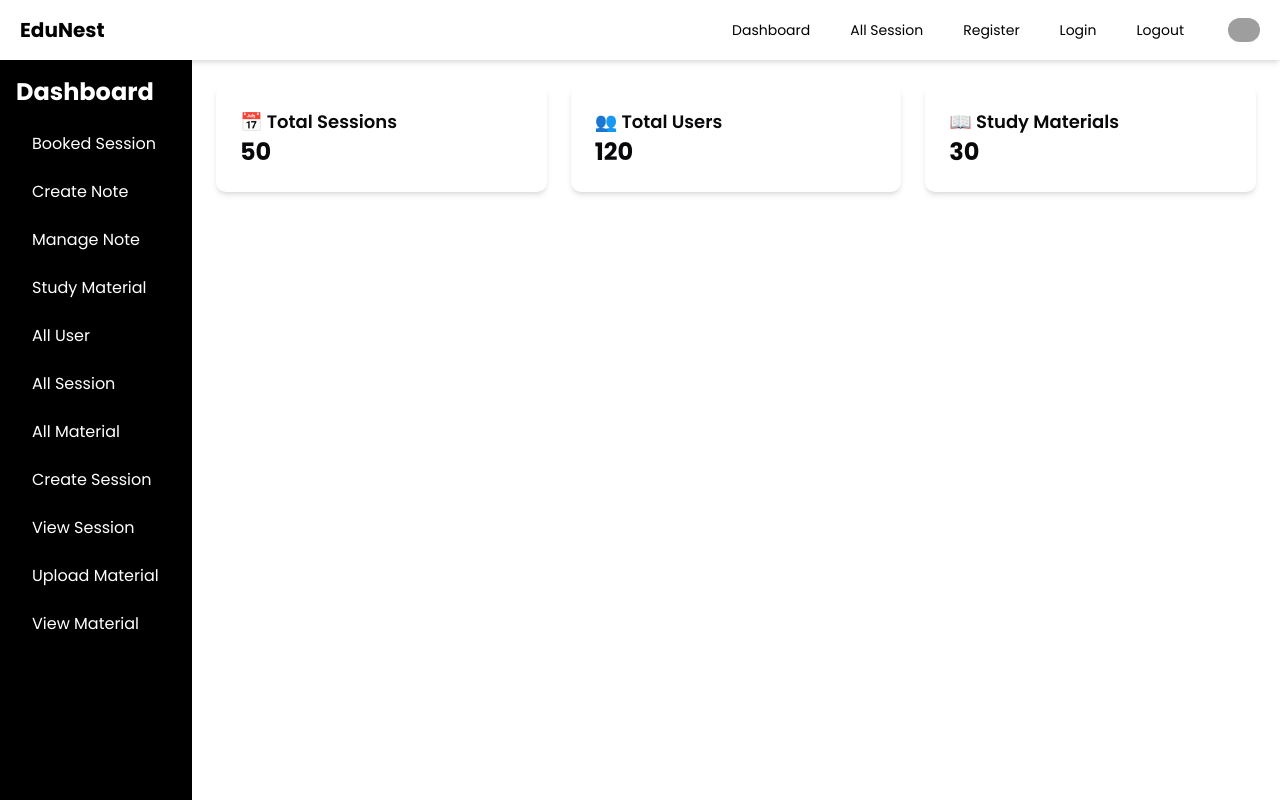
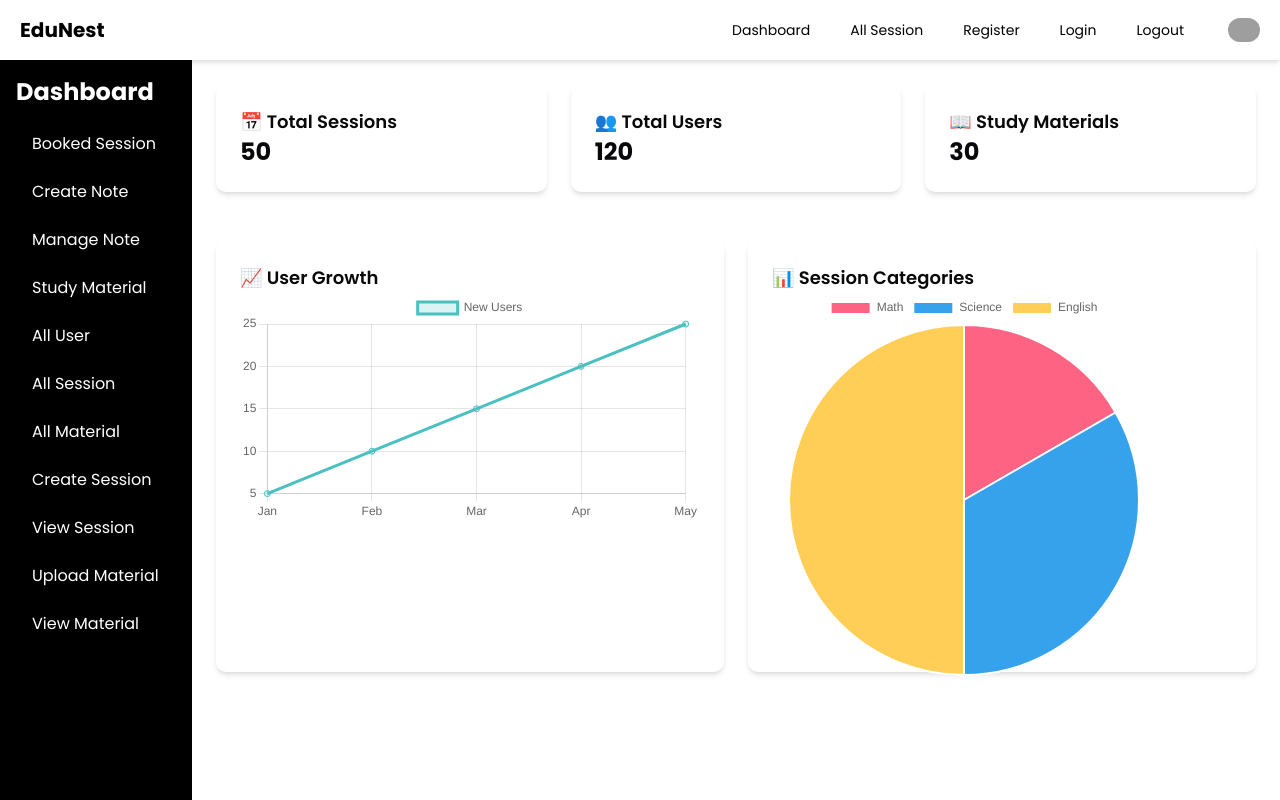
Before and after one commit to kader009/study-platform-frontend, a Next.js app: page /dashboard in a window 1280 px wide. Shown: the top 800 px of the page. Built offline with nearby package versions, Linux system fonts and the light colour scheme; grey boxes are pictures that could not be loaded.

Commit message:
remove unused code

```diff
--- a/package.json
+++ b/package.json
@@ -14,6 +14,7 @@
     "@radix-ui/react-popover": "^1.1.6",
     "@radix-ui/react-slot": "^1.1.2",
     "@reduxjs/toolkit": "^2.6.1",
+    "chart.js": "^4.4.8",
     "class-variance-authority": "^0.7.1",
     "clsx": "^2.1.1",
     "date-fns": "^3.6.0",
@@ -21,6 +22,7 @@
     "next": "15.2.4",
     "next-auth": "^5.0.0-beta.25",
     "react": "^19.0.0",
+    "react-chartjs-2": "^5.3.0",
     "react-day-picker": "^8.10.1",
     "react-dom": "^19.0.0",
     "react-icons": "^5.5.0",
--- a/src/app/dashboard/_components/SideBar.tsx
+++ b/src/app/dashboard/_components/SideBar.tsx
@@ -22,7 +22,7 @@ const Sidebar = () => {
 
       {/* Sidebar */}
       <aside
-        className={`fixed top-0 left-0 h-full bg-black text-white p-4 w-48 z-40 transition-transform duration-300 ${
+        className={`fixed top-0 left-0 h-[50rem] bg-black text-white p-4 w-48 transition-transform duration-300 ${
           isOpen ? 'translate-x-0' : '-translate-x-64'
         } md:relative md:translate-x-0`}
       >
--- a/src/app/dashboard/admin/all-user/page.tsx
+++ b/src/app/dashboard/admin/all-user/page.tsx
@@ -1,15 +1,7 @@
-import {
-  Table,
-  TableBody,
-  TableCell,
-  TableHead,
-  TableHeader,
-  TableRow,
-} from '@/components/ui/table';
 import { Button } from '@/components/ui/button';
 import { Input } from '@/components/ui/input';
 
-const page = () => {
+const Page = () => {
     const users = [
       { id: 1, name: "John Doe", email: "john@example.com", role: "Admin" },
       { id: 2, name: "Jane Smith", email: "jane@example.com", role: "User" },
@@ -20,7 +12,7 @@ const page = () => {
       <div>
         <h2 className="text-center font-semibold my-6">A list of all users</h2>
         <div className="w-full">
-          <div className="flex w-full max-w-sm items-center space-x-2 mx-2 my-4">
+          <div className="flex w-full max-w-sm items-center space-x-2 my-4">
             <Input type="text" placeholder="Search by name and email" />
             {/* <Button type="submit">Search</Button> */}
           </div>
@@ -43,9 +35,9 @@ const page = () => {
               <td className="px-4 py-2 border">{user.email}</td>
               <td className="px-4 py-2 border">{user.role}</td>
               <td className="px-4 py-2 border">
-                <button className="bg-blue-500 text-white px-3 py-1 rounded hover:bg-blue-600">
+                <Button className=" text-white px-3 py-1 rounded hover:bg-blue-6">
                   Action
-                </button>
+                </Button>
               </td>
             </tr>
           ))}
@@ -58,4 +50,4 @@ const page = () => {
   );
 };
 
-export default page;
+export default Page;
--- a/src/app/dashboard/layout.tsx
+++ b/src/app/dashboard/layout.tsx
@@ -1,17 +1,13 @@
-import  { ReactNode } from 'react'
-import Sidebar from './_components/SideBar'
+import { ReactNode } from 'react';
+import Sidebar from './_components/SideBar';
 
-const Dashbooardlayout = ({children} : {children: ReactNode}) => {
+const Dashbooardlayout = ({ children }: { children: ReactNode }) => {
   return (
-    <div className="flex h-screen">
-      <Sidebar/>
-      <main className="flex-1">
+    <div className="flex min-h-screen w-full">
+      <Sidebar />
+      <main className="flex-1 w-full">{children}</main>
+    </div>
+  );
+};
 
-      {children}
-      </main>
-
-    </div>
-  )
-}
-
-export default Dashbooardlayout
+export default Dashbooardlayout;
--- a/src/app/dashboard/page.tsx
+++ b/src/app/dashboard/page.tsx
@@ -1,8 +1,55 @@
+'use client';
+import { Line, Pie } from 'react-chartjs-2';
+import {
+  Chart as ChartJS,
+  CategoryScale,
+  LinearScale,
+  PointElement,
+  LineElement,
+  Title,
+  Tooltip,
+  Legend,
+  ArcElement,
+} from 'chart.js';
+
+// Register chart components
+ChartJS.register(
+  CategoryScale,
+  LinearScale,
+  PointElement,
+  LineElement,
+  Title,
+  Tooltip,
+  Legend,
+  ArcElement
+);
 
 const page = () => {
+  // Data for Charts
+  const lineData = {
+    labels: ['Jan', 'Feb', 'Mar', 'Apr', 'May'],
+    datasets: [
+      {
+        label: 'New Users',
+        data: [5, 10, 15, 20, 25],
+        borderColor: 'rgb(75, 192, 192)',
+        backgroundColor: 'rgba(75, 192, 192, 0.2)',
+      },
+    ],
+  };
+
+  const pieData = {
+    labels: ['Math', 'Science', 'English'],
+    datasets: [
+      {
+        data: [10, 20, 30],
+        backgroundColor: ['#ff6384', '#36a2eb', '#ffce56'],
+      },
+    ],
+  };
   return (
-    <div>
-      <main className="p-6 grid grid-cols-1 md:grid-cols-3 gap-6">
+    <div className='h-screen'>
+      <main className="p-6 grid grid-cols-1 md:grid-cols-3 gap-6 ">
         {/* Stats Cards */}
         <div className="bg-white p-6 rounded-lg shadow-md">
           <h2 className="text-lg font-semibold">📅 Total Sessions</h2>
@@ -19,8 +66,22 @@ const page = () => {
           <p className="text-2xl font-bold">30</p>
         </div>
       </main>
+      {/* Charts and Recent Activities */}
+      <div className="p-6 grid grid-cols-1 md:grid-cols-2 gap-6 justify-center items-center">
+        {/* Line Chart */}
+        <div className="bg-white p-6 rounded-lg shadow-md h-[27rem]">
+          <h2 className="text-lg font-semibold">📈 User Growth</h2>
+          <Line data={lineData} />
         </div>
-  )
-}
 
-export default page
+        {/* Pie Chart */}
+        <div className="bg-white p-6 rounded-lg shadow-md h-[27rem]">
+          <h2 className="text-lg font-semibold">📊 Session Categories</h2>
+          <Pie data={pieData} className='h-48'/>
+        </div>
+      </div>
+    </div>
+  );
+};
+
+export default page;
```
Also changed, not shown: 1 other file (tests, documents, lock files or other folders). Lines whose indentation alone changed are shown as unchanged.
